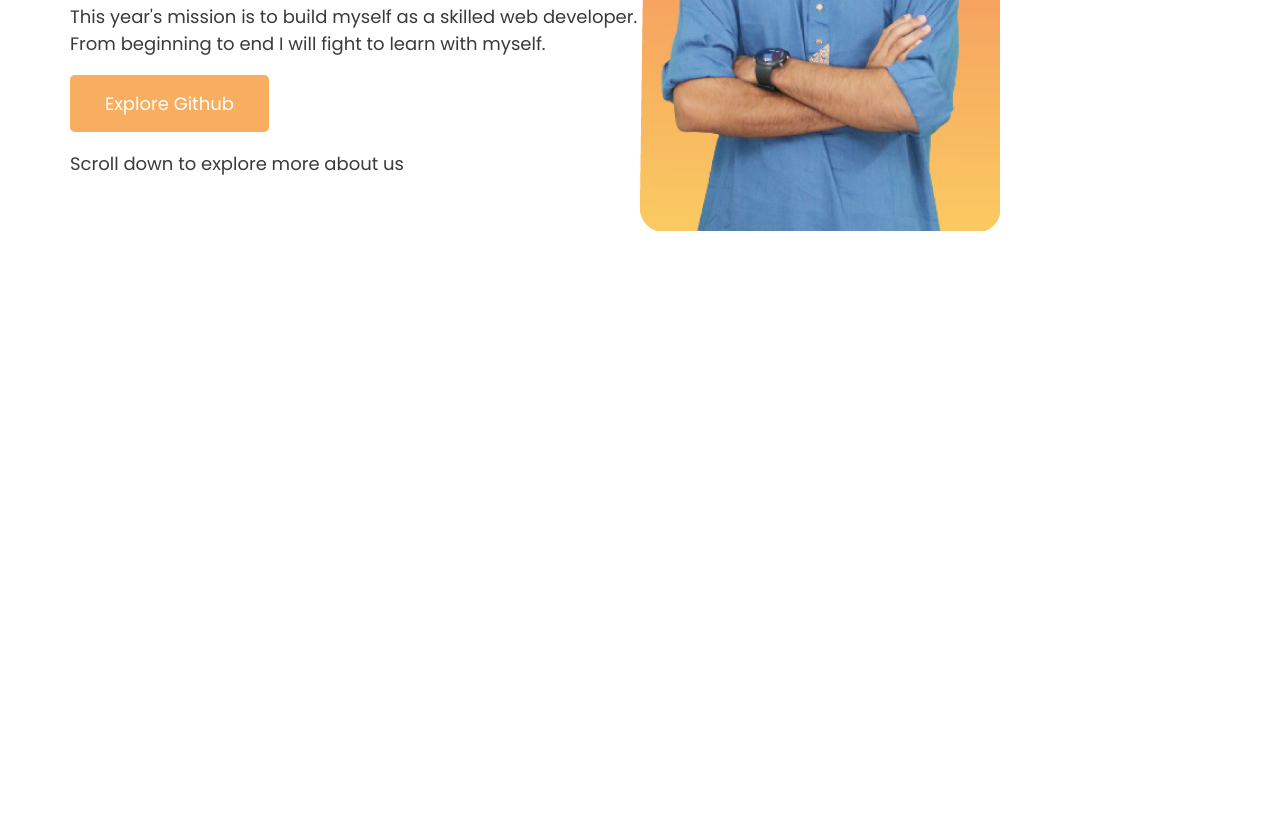
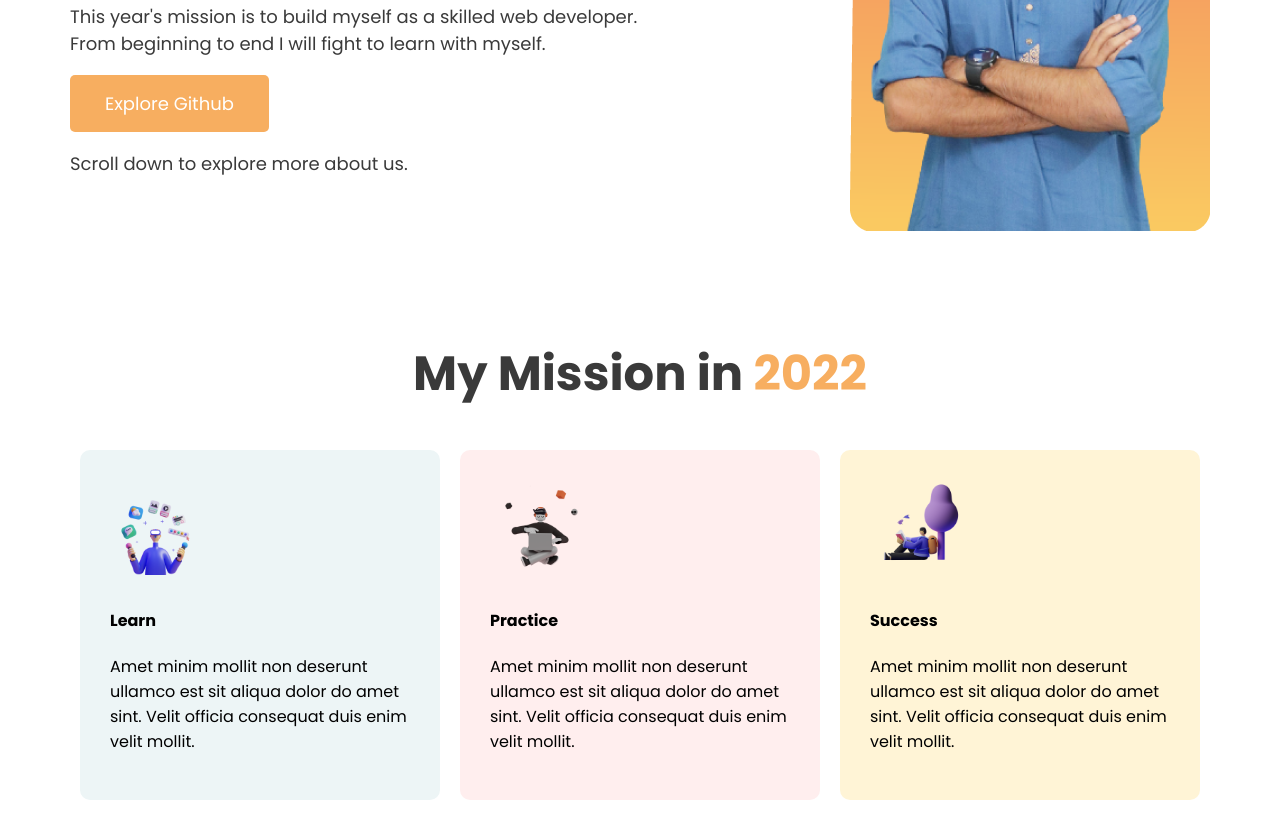
Before and after one commit to asifuix/mission-2022, a plain HTML site: page index.html in a window 1280 px wide. Shown: the part 317-1147 px from the top of the page. Before the commit the page ends 800 px from the top, so only its background shows below. Drawn offline with Linux system fonts and the light colour scheme.

Commit message:
mission section complete

```diff
--- a/css/style.css
+++ b/css/style.css
@@ -36,9 +36,11 @@ section{
     line-height: 1.5;
     font-size: 18px;
 }
+.banner-img{
+    text-align: right;
+}
 .banner-img img{
     max-width: 100%;
-    text-align: right;
 }
 .button{
     text-decoration: none;
@@ -49,3 +51,32 @@ section{
     display: inline-block;
     font-size: 18px;
 }
+.mission-title h2{
+    text-align: center;
+    font-size: 48px;
+    color: #3a3a3a;
+}
+.mission-title h2 span{
+    color: #f7ae60;
+}
+.mission-box-items{
+    width: 33.33%;
+}
+.box-content{
+    margin: 0 10px;
+    padding: 30px;
+    border-radius: 10px;
+}
+.box-content img{
+    max-width: 100%;
+    height: 100px;
+}
+.color-1{
+    background-color: #EDF5F6;
+}
+.color-2{
+    background-color: #FFEEEE;
+}
+.color-3{
+    background-color: #FFF4D6;
+}
--- a/index.html
+++ b/index.html
@@ -20,7 +20,7 @@
                     <h1>Took an oath to <span>improve my skills</span></h1>
                     <p>This year's mission is to build myself as a skilled web developer. From beginning to end I will fight to learn with myself.</p>
                     <a class="button" href="https://github.com/asifuix" target="_blank">Explore Github</a>
-                    <p>Scroll down to explore more about us</p>
+                    <p>Scroll down to explore more about us.</p>
                 </div>
                 <div class="banner-img half-box">
                     <img src="images/myself.png" alt="myself-img">
@@ -28,5 +28,35 @@
             </div>
         </div>
     </section>
+    <section class="mission-section">
+        <div class="space-box">
+            <div class="mission-title">
+                <h2>My Mission in <span>2022</span></h2>
+            </div>
+            <div class="flexible">
+                <div class="mission-box-items">
+                    <div class="box-content color-1">
+                        <img src="images/illustrator-1.png" alt="illustrator-1">
+                        <h4>Learn</h4>
+                        <p>Amet minim mollit non deserunt ullamco est sit aliqua dolor do amet sint. Velit officia consequat duis enim velit mollit.</p>
+                    </div>
+                </div>
+                <div class="mission-box-items">
+                    <div class="box-content color-2">
+                        <img src="images/illustrator-2.png" alt="illustrator-2">
+                        <h4>Practice</h4>
+                        <p>Amet minim mollit non deserunt ullamco est sit aliqua dolor do amet sint. Velit officia consequat duis enim velit mollit.</p>
+                    </div>
+                </div>
+                <div class="mission-box-items">
+                    <div class="box-content color-3">
+                        <img src="images/illustrator-3.png" alt="illustrator-3">
+                        <h4>Success</h4>
+                        <p>Amet minim mollit non deserunt ullamco est sit aliqua dolor do amet sint. Velit officia consequat duis enim velit mollit.</p>
+                    </div>
+                </div>
+            </div>
+        </div>
+    </section>
 </body>
 </html>
```
